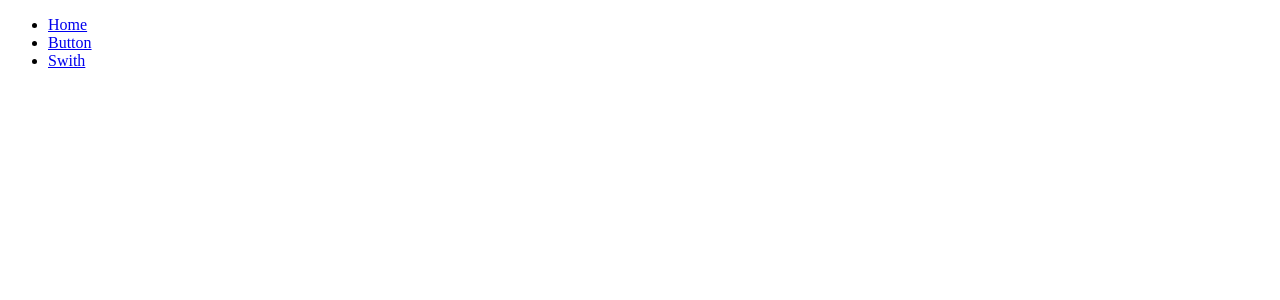
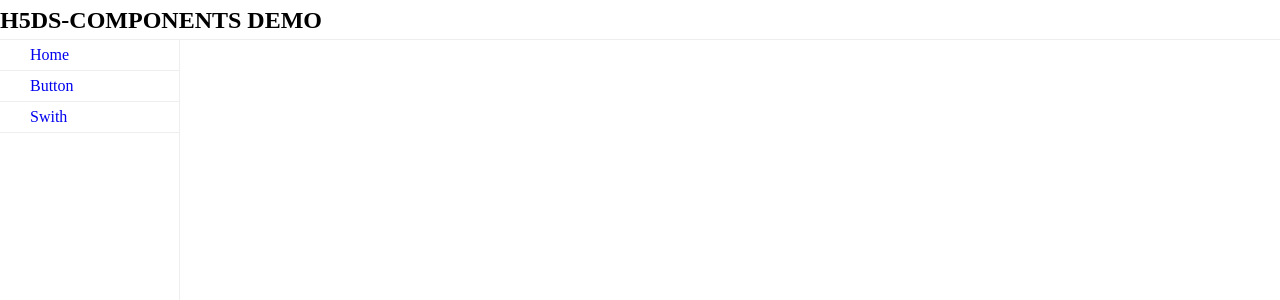
Before and after one commit to h5ds/h5ds-components, a React (Create React App) app in the folder examples/: page /button-demo in a window 1280 px wide. Shown: the top 300 px of the page. Built offline with nearby package versions, Linux system fonts and the light colour scheme.

Commit message:
Add demo layout

```diff
--- a/examples/src/App.js
+++ b/examples/src/App.js
@@ -4,25 +4,27 @@ import { Link } from 'react-router-dom';
 import { history } from './common';
 import { routes } from './rotues';
 import { demoMenus } from './demo-menus';
+import './css/layout.css';
 
 export class App extends Component {
   render() {
     return (
       <Router history={history}>
-        <Fragment>
-          <div className="left-menu">
-            <ul>
+        <div className="layout-container">
+          <div className="top-nav">
+            <h2>H5DS-COMPONENTS DEMO</h2>
+          </div>
+          <ul className="left-menu">
             {demoMenus.map(m => {
               return (
                 <li key={m.name}>
-                    <Link to={m.path} replace={true}>
+                  <Link to={m.path} replace={true} title={m.text}>
                     {m.text}
                   </Link>
                 </li>
               );
             })}
           </ul>
-          </div>
           <div className="right-panel">
             <Switch>
               {routes.map(r => {
@@ -30,7 +32,7 @@ export class App extends Component {
               })}
             </Switch>
           </div>
-        </Fragment>
+        </div>
       </Router>
     );
   }
--- /dev/null
+++ b/examples/src/css/layout.css
@@ -0,0 +1,56 @@
+body, div, h2, ul {
+  margin: 0;
+  box-sizing: border-box;
+}
+
+.layout-container {
+  height: 100%;
+}
+
+.layout-container .top-nav {
+  height: 40px;
+  line-height: 40px;
+  width: 100%;
+  position: fixed;
+  border-bottom: 1px solid #eee;
+  background: #fff;
+}
+
+.layout-container .left-menu {
+  width: 180px;
+  border-right: 1px solid #eee;
+  position: fixed;
+  top: 40px;
+  height: calc(100% - 40px);
+  overflow: hidden;
+  overflow-y: auto;
+  padding: 0;
+}
+
+.layout-container .left-menu li {
+  line-height: 30px;
+  list-style: none;
+}
+
+.layout-container .left-menu li a {
+  text-decoration: none;
+  display: block;
+  padding-left: 30px;
+  border-bottom: 1px solid #eee;
+  box-sizing: border-box;
+  word-break: break-all;
+  text-overflow: ellipsis;
+  white-space: nowrap;
+  overflow: hidden;
+  width: 100%;
+}
+
+.layout-container .left-menu li a:hover {
+  background: #eee;
+}
+
+.layout-container .right-panel {
+  margin-left: 180px;
+  padding: 15px;
+  padding-top: 55px;
+}
--- a/examples/src/pages/button-demo/ButtonDemo.js
+++ b/examples/src/pages/button-demo/ButtonDemo.js
@@ -4,7 +4,6 @@ export class ButtonDemo extends Component {
   render() {
     return (
       <div>
-        Hell
         <Button>SSSSSSSSSSS</Button>
       </div>
     );
```
Also changed, not shown: 1 other file (tests, documents, lock files or other folders). Lines whose indentation alone changed are shown as unchanged.
